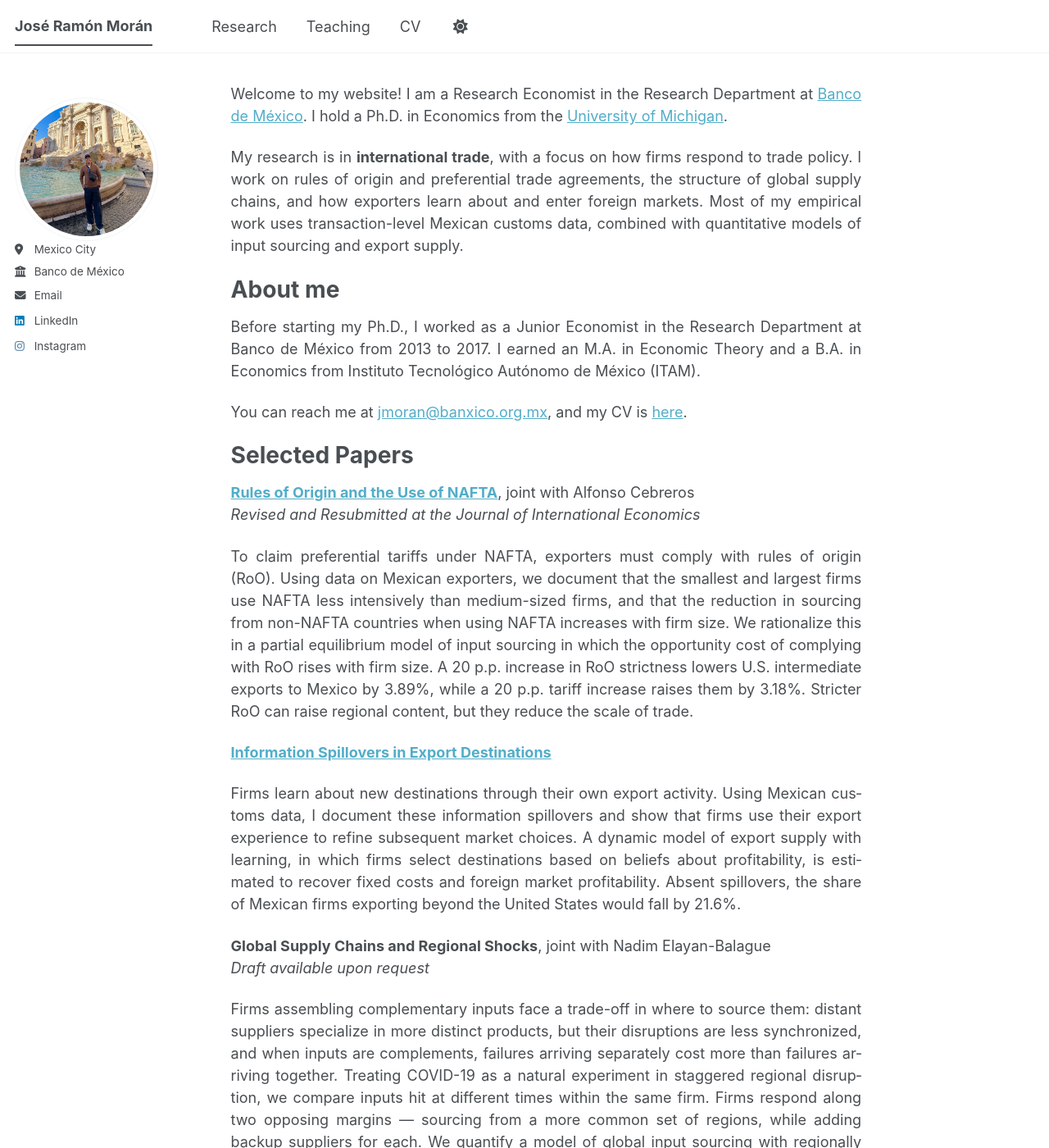
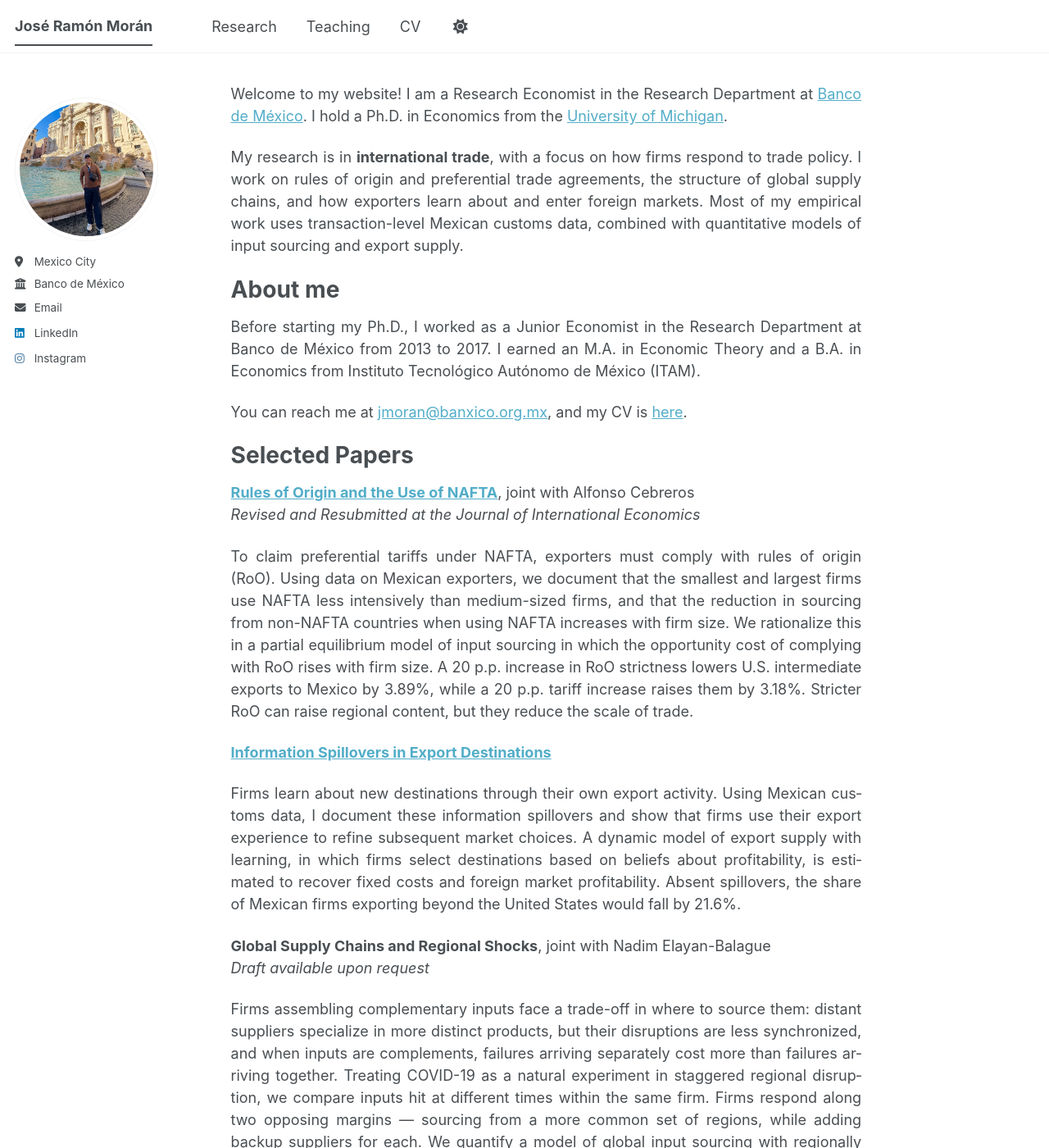
Before and after one commit to joseramonmoran/joseramonmoran.github.io, a Jekyll site: the page built from _pages/about.md, in a window 1280 px wide and 1400 px high. Shown: the whole window at 82% size. Built offline with Jekyll 4.4.1, drawn with Linux system fonts in a browser that asks for light colours; a style sheet for code colours, icons or effects is not loaded.

Commit message:
Update _sidebar.scss

```diff
--- a/_sass/layout/_sidebar.scss
+++ b/_sass/layout/_sidebar.scss
@@ -156,6 +156,7 @@
   img {
     max-width: 175px;
     border-radius: 50%;
+   margin-bottom: 15px;   /* space below the photo */
 
     @include breakpoint($large) {
       padding: 5px;
```
